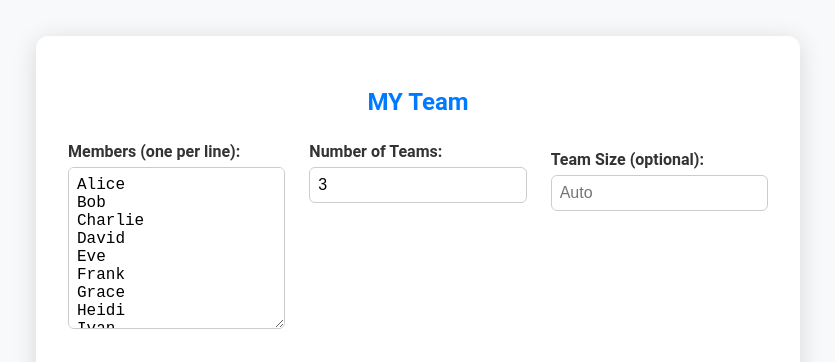
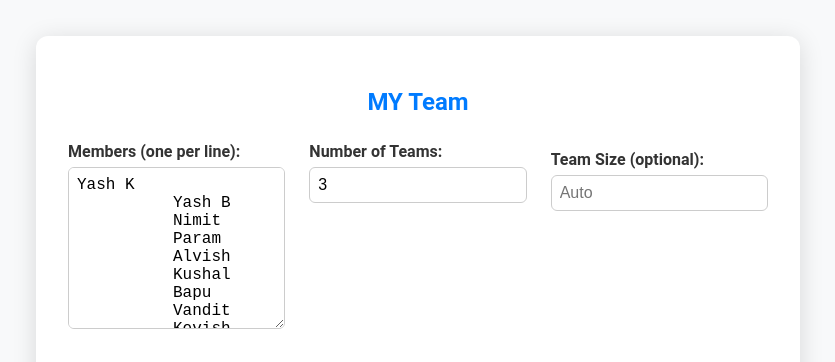
Before and after one commit to Param9204/team, a plain HTML site: page index.html in a window 1280 px wide. Shown: the top 362 px of the page, without its empty margins (222-1057 px from the left). Drawn offline with Linux system fonts and the light colour scheme.

Commit message:
Add files via upload

```diff
--- a/index.html
+++ b/index.html
@@ -47,19 +47,24 @@
     <div class="inputs">
       <div class="input-group">
         <label for="members">Members (one per line):</label>
-        <textarea id="members" rows="8">Alice
-Bob
-Charlie
-David
-Eve
-Frank
-Grace
-Heidi
-Ivan
-Judy
-Mallory
-Oscar
-Peggy</textarea>
+        <textarea id="members" rows="8">Yash K
+          Yash B
+          Nimit
+          Param
+          Alvish
+          Kushal
+          Bapu
+          Vandit
+          Kevish
+          Ravi
+          Anant
+          Akshat
+          Elish
+          Shuvam
+          Krunal
+          Bharat
+          Abhishek
+        </textarea>
       </div>
       <div class="input-group">
         <label for="numTeams">Number of Teams:</label>
```
